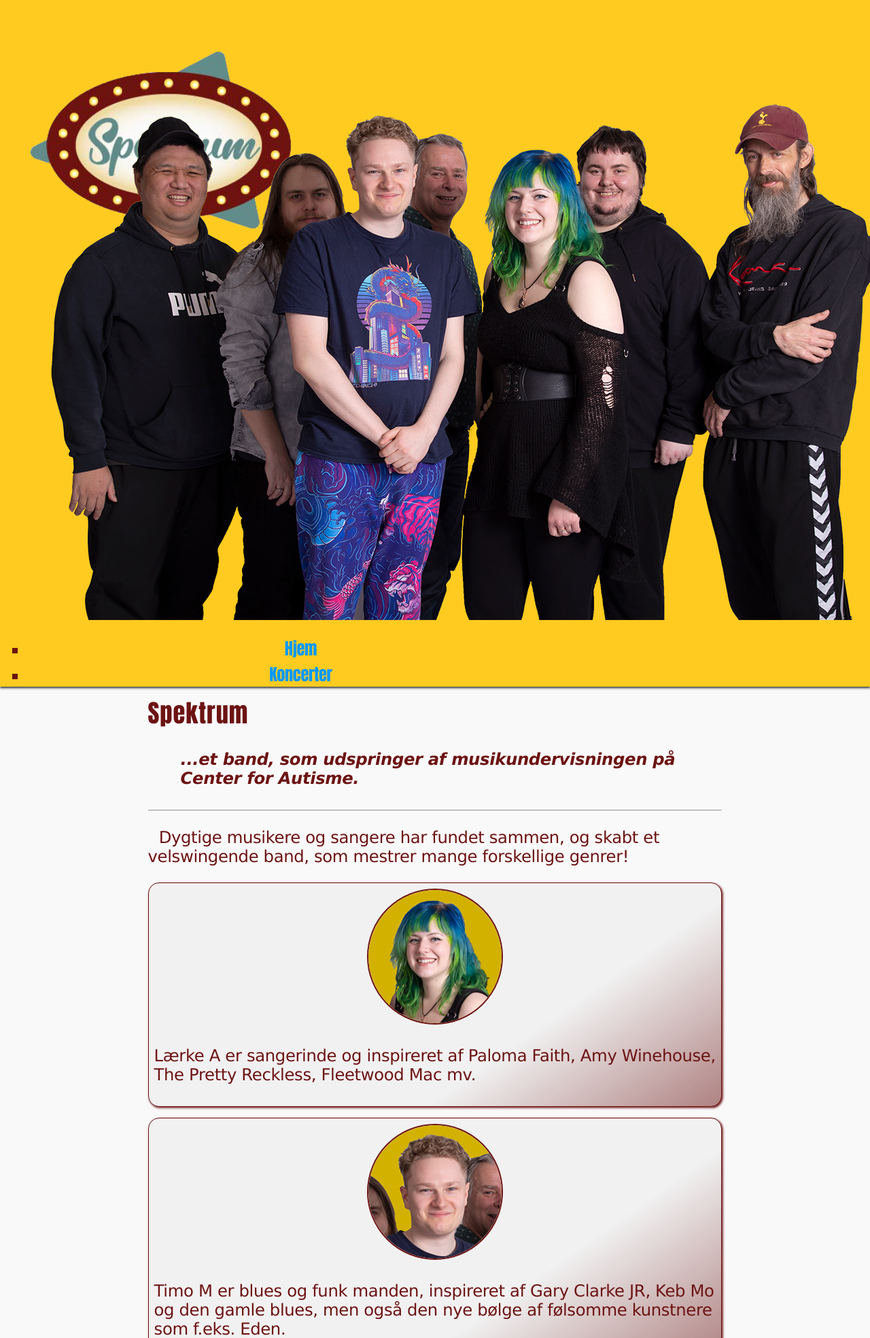
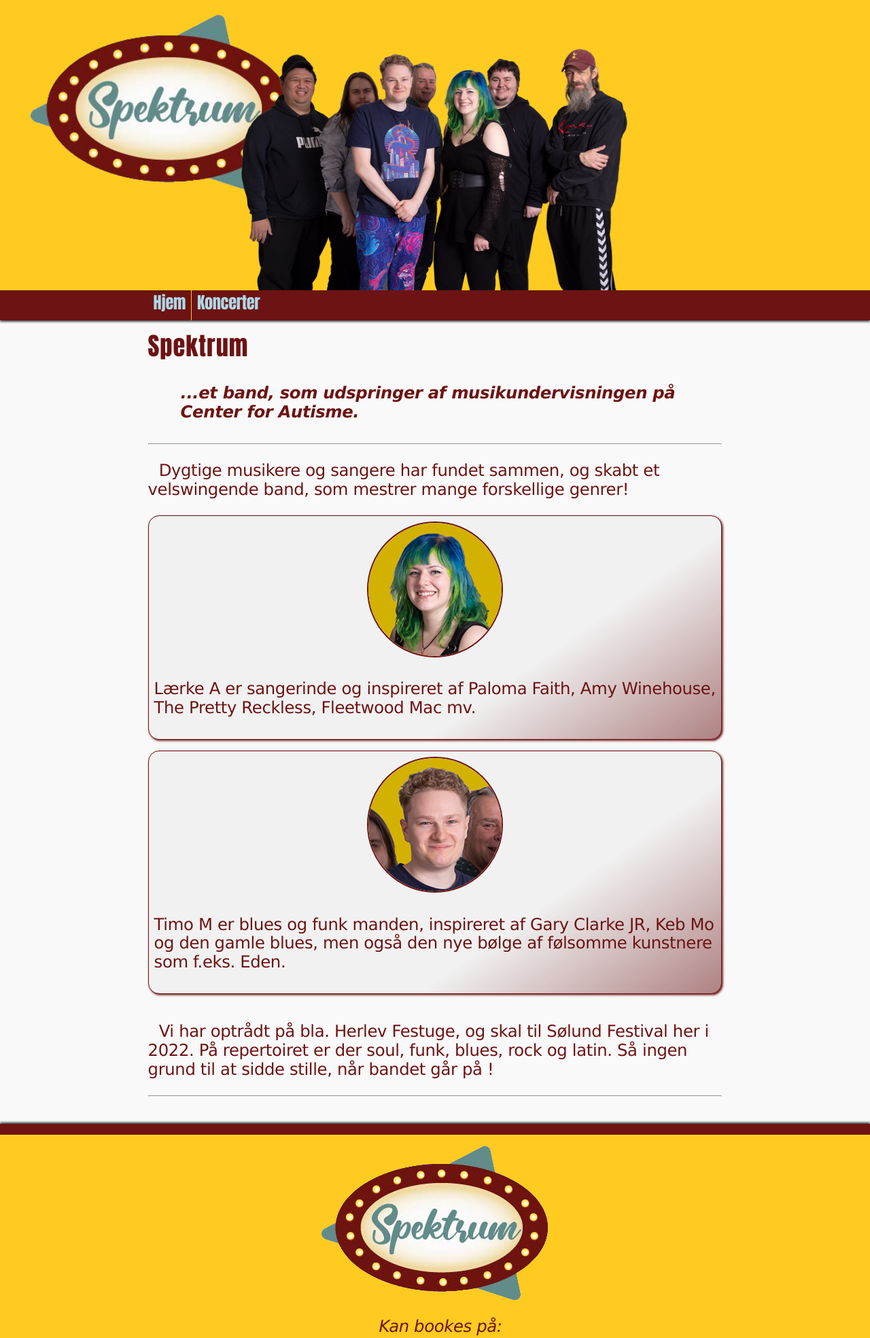
Before and after one commit to center-for-autisme/spektrumband.dk, a PHP site: page / in a window 1280 px wide; the page is wider, and only the part inside the window is pictured. Shown: the top 1968 px of that part at 68% size. Run offline with PHP 8.4, Linux system fonts and the light colour scheme; some libraries are stand-ins or nearby versions; some web fonts are replaced.

Commit message:
fixings on header and footer

```diff
--- a/css/stylesheets/base/_typography.scss
+++ b/css/stylesheets/base/_typography.scss
@@ -54,7 +54,7 @@ body {
 
   font-family: $text-font-stack;
 
-  font-size: $text-color;
+  font-size: $text-size;
   letter-spacing: $letter-spacing;
 }
 
--- a/css/stylesheets/layout/_footer.scss
+++ b/css/stylesheets/layout/_footer.scss
@@ -8,17 +8,15 @@ footer {
     margin: auto;
     text-align: center;
     background-color: $brand-color;
-}
-
-footer {
     padding-bottom: 1rem;
     border-top: $text-color 1rem solid;
     box-shadow: 0rem -0.1rem 0.2rem $very-dark-grey;
+
+    img {
+        display: block;
+        width: 50%;
+        max-width: 334px;
+        margin: auto;
+        padding-top: 1rem;
+    }
 }
-
-footer>img {
-    display: block;
-    width: 50%;
-    margin: auto;
-    padding-top: 1rem;
-}
--- a/css/stylesheets/layout/_header.scss
+++ b/css/stylesheets/layout/_header.scss
@@ -7,13 +7,59 @@ header {
     margin: auto;
     text-align: center;
     background-color: $brand-color;
-}
-
-header {
-    background-image: url("../images/Spektrumband.png");
+    background-image: url("../../images/Spektrumband.png");
     background-repeat: no-repeat;
     background-position-y: 10%;
     background-position-x: 5%;
-    background-size: 30%;
+    background-size: 30% auto;
     box-shadow: 0rem 0.1rem 0.2rem $very-dark-grey;
+    /* Navigation */
+
+    nav {
+        background-color: #6d1313;
+        text-align: center;
+
+
+        ul {
+            list-style-type: none;
+            margin: auto auto 0;
+            overflow: hidden;
+            padding: 0;
+
+            li {
+                float: left;
+                border-right: 1px solid #ffcb20;
+                margin-bottom: 0;
+                padding: 0;
+            }
+
+            li:last-child {
+                border-right: none;
+            }
+        }
+
+        a {
+            color: lightblue;
+            display: block;
+            padding: 0.5rem;
+        }
+
+        a:hover {
+            text-decoration: none;
+            background-color: #4b1313;
+        }
+    }
+
+    /* images */
+
+    .resp-image {
+        text-align: center;
+    }
+
+    .resp-image img {
+        display: block;
+        width: 50%;
+        max-width: 1368px;
+        margin: auto;
+    }
 }
--- a/css/stylesheets/main.css
+++ b/css/stylesheets/main.css
@@ -435,7 +435,7 @@ body {
 }
 body {
   font-family: "Lucida-Sans-Unicode", "Lucida Sans", "Lucida Sans Regular", "Lucida Grande", "Lucida Sans Unicode", Geneva, Verdana, sans-serif;
-  font-size: rgb(109, 19, 19);
+  font-size: 18px;
   letter-spacing: -0.015em;
 }
 
@@ -673,15 +673,51 @@ header {
   margin: auto;
   text-align: center;
   background-color: rgb(255, 203, 32);
-}
-
-header {
-  background-image: url("../images/Spektrumband.png");
+  background-image: url("../../images/Spektrumband.png");
   background-repeat: no-repeat;
   background-position-y: 10%;
   background-position-x: 5%;
-  background-size: 30%;
+  background-size: 30% auto;
   box-shadow: 0rem 0.1rem 0.2rem rgb(51, 51, 51);
+  /* Navigation */
+  /* images */
+}
+header nav {
+  background-color: #6d1313;
+  text-align: center;
+}
+header nav ul {
+  list-style-type: none;
+  margin: auto auto 0;
+  overflow: hidden;
+  padding: 0;
+}
+header nav ul li {
+  float: left;
+  border-right: 1px solid #ffcb20;
+  margin-bottom: 0;
+  padding: 0;
+}
+header nav ul li:last-child {
+  border-right: none;
+}
+header nav a {
+  color: lightblue;
+  display: block;
+  padding: 0.5rem;
+}
+header nav a:hover {
+  text-decoration: none;
+  background-color: #4b1313;
+}
+header .resp-image {
+  text-align: center;
+}
+header .resp-image img {
+  display: block;
+  width: 50%;
+  max-width: 1368px;
+  margin: auto;
 }
 
 footer {
@@ -689,17 +725,14 @@ footer {
   margin: auto;
   text-align: center;
   background-color: rgb(255, 203, 32);
-}
-
-footer {
   padding-bottom: 1rem;
   border-top: rgb(109, 19, 19) 1rem solid;
   box-shadow: 0rem -0.1rem 0.2rem rgb(51, 51, 51);
 }
-
-footer > img {
+footer img {
   display: block;
   width: 50%;
+  max-width: 334px;
   margin: auto;
   padding-top: 1rem;
 }
```
Also changed, not shown: 1 other file.
